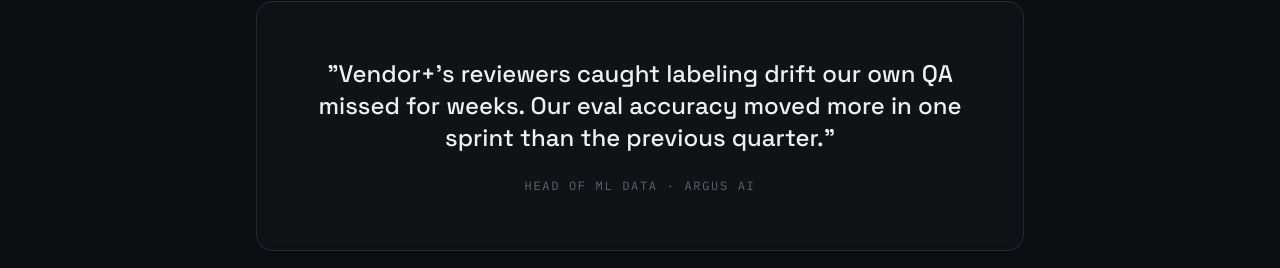
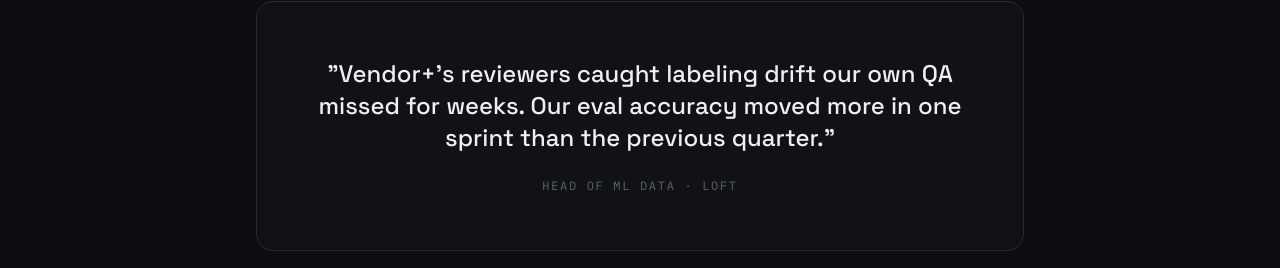
Before and after one commit to BlikkUA/ai-vendor-website, a Next.js app: page / in a window 1280 px wide. Shown: the part 2514-2782 px from the top of the page. Built offline with nearby package versions, Linux system fonts and the light colour scheme.

Commit message:
Оновлено форму та виправлено налаштування

```diff
--- a/app/page.tsx
+++ b/app/page.tsx
@@ -218,7 +218,7 @@
               than the previous quarter."
             </p>
             <div className="mt-6 font-mono text-xs uppercase tracking-[0.14em] text-text-tertiary">
-              Head of ML Data · Argus AI
+              Head of ML Data · LOFT
             </div>
           </div>
         </Reveal>
```
